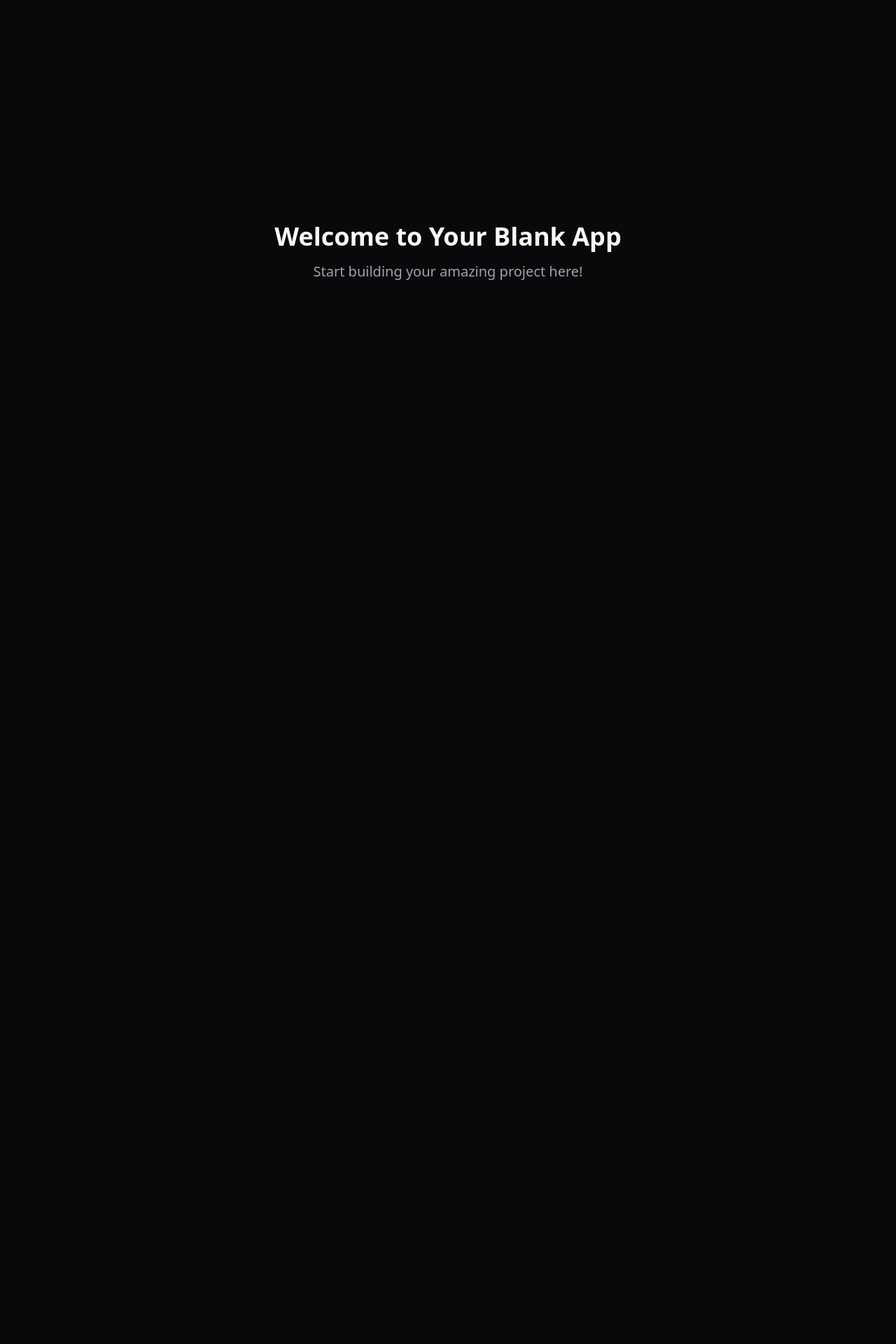
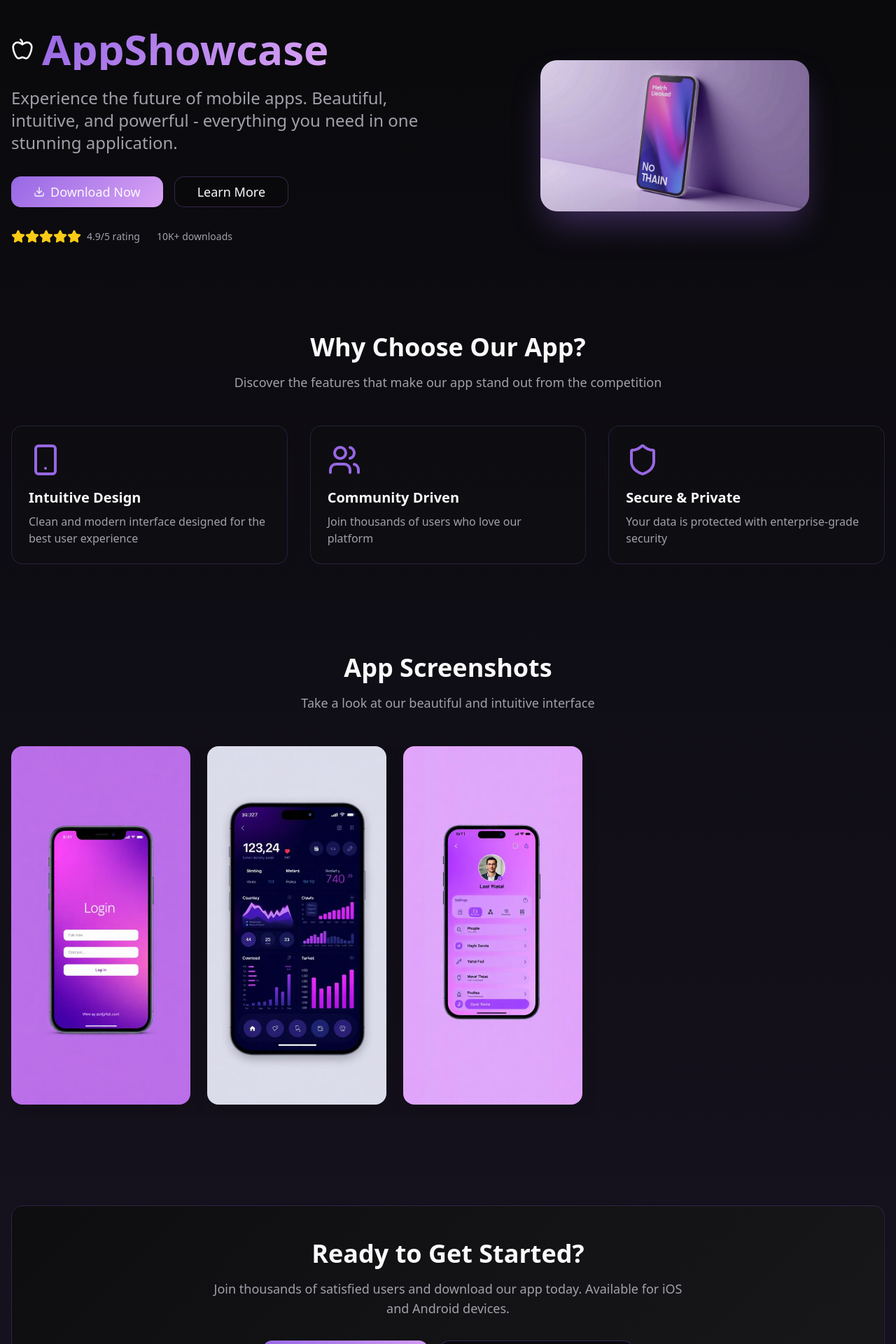
Before and after one commit to baccu447/app-showcase-page, a React (Vite) app: page / in a window 1280 px wide. Shown: the part 40-1960 px from the top of the page at 70% size. Before the commit the page ends 800 px from the top, so only its background shows below. Built offline with nearby package versions, Linux system fonts and the light colour scheme.

Commit message:
Add app screenshots

```diff
--- a/index.html
+++ b/index.html
@@ -3,18 +3,24 @@
   <head>
     <meta charset="UTF-8" />
     <meta name="viewport" content="width=device-width, initial-scale=1.0" />
-    <title>app-showcase-page</title>
-    <meta name="description" content="Lovable Generated Project" />
-    <meta name="author" content="Lovable" />
+    <title>AppShowcase - Beautiful Mobile App Landing Page</title>
+    <meta name="description" content="Experience the future of mobile apps with AppShowcase. Beautiful, intuitive, and powerful - download our premium mobile application today." />
+    <meta name="author" content="AppShowcase Team" />
+    <meta name="keywords" content="mobile app, iOS app, Android app, app download, premium app, beautiful design" />
 
-    <meta property="og:title" content="app-showcase-page" />
-    <meta property="og:description" content="Lovable Generated Project" />
+    <meta property="og:title" content="AppShowcase - Beautiful Mobile App Landing Page" />
+    <meta property="og:description" content="Experience the future of mobile apps with AppShowcase. Beautiful, intuitive, and powerful - download our premium mobile application today." />
     <meta property="og:type" content="website" />
     <meta property="og:image" content="https://lovable.dev/opengraph-image-p98pqg.png" />
 
     <meta name="twitter:card" content="summary_large_image" />
-    <meta name="twitter:site" content="@lovable_dev" />
+    <meta name="twitter:site" content="@appshowcase" />
+    <meta name="twitter:title" content="AppShowcase - Beautiful Mobile App Landing Page" />
+    <meta name="twitter:description" content="Experience the future of mobile apps with AppShowcase. Beautiful, intuitive, and powerful app." />
     <meta name="twitter:image" content="https://lovable.dev/opengraph-image-p98pqg.png" />
+
+    <!-- Canonical URL -->
+    <link rel="canonical" href="https://appshowcase.lovableproject.com" />
   </head>
 
   <body>
--- a/src/components/ui/button.tsx
+++ b/src/components/ui/button.tsx
@@ -18,6 +18,7 @@ const buttonVariants = cva(
           "bg-secondary text-secondary-foreground hover:bg-secondary/80",
         ghost: "hover:bg-accent hover:text-accent-foreground",
         link: "text-primary underline-offset-4 hover:underline",
+        hero: "bg-gradient-primary text-foreground hover:shadow-premium transition-all duration-300 hover:scale-105",
       },
       size: {
         default: "h-10 px-4 py-2",
--- a/src/pages/Index.tsx
+++ b/src/pages/Index.tsx
@@ -1,12 +1,164 @@
-// Update this page (the content is just a fallback if you fail to update the page)
+import { Button } from "@/components/ui/button";
+import { Card } from "@/components/ui/card";
+import { Download, Apple, Smartphone, Star, Users, Shield } from "lucide-react";
+import heroPhone from "@/assets/hero-phone.jpg";
+import screenshot1 from "@/assets/screenshot-1.jpg";
+import screenshot2 from "@/assets/screenshot-2.jpg";
+import screenshot3 from "@/assets/screenshot-3.jpg";
 
 const Index = () => {
+  const screenshots = [screenshot1, screenshot2, screenshot3];
+
+  const features = [
+    {
+      icon: Smartphone,
+      title: "Intuitive Design",
+      description: "Clean and modern interface designed for the best user experience"
+    },
+    {
+      icon: Users,
+      title: "Community Driven",
+      description: "Join thousands of users who love our platform"
+    },
+    {
+      icon: Shield,
+      title: "Secure & Private",
+      description: "Your data is protected with enterprise-grade security"
+    }
+  ];
+
   return (
-    <div className="min-h-screen flex items-center justify-center bg-background">
-      <div className="text-center">
-        <h1 className="text-4xl font-bold mb-4">Welcome to Your Blank App</h1>
-        <p className="text-xl text-muted-foreground">Start building your amazing project here!</p>
-      </div>
+    <div className="min-h-screen bg-gradient-hero">
+      {/* Hero Section */}
+      <section className="container mx-auto px-4 pt-20 pb-16">
+        <div className="flex flex-col lg:flex-row items-center gap-12">
+          <div className="flex-1 text-center lg:text-left">
+            <div className="flex items-center justify-center lg:justify-start gap-3 mb-6">
+              <Apple className="w-8 h-8 text-foreground" />
+              <h1 className="text-4xl lg:text-6xl font-bold bg-gradient-primary bg-clip-text text-transparent">
+                AppShowcase
+              </h1>
+            </div>
+
+            <p className="text-xl lg:text-2xl text-muted-foreground mb-8 max-w-2xl">
+              Experience the future of mobile apps. Beautiful, intuitive, and powerful -
+              everything you need in one stunning application.
+            </p>
+
+            <div className="flex flex-col sm:flex-row gap-4 justify-center lg:justify-start">
+              <Button variant="hero" size="lg" className="text-lg px-8 py-4">
+                <Download className="w-5 h-5" />
+                Download Now
+              </Button>
+              <Button variant="outline" size="lg" className="text-lg px-8 py-4 border-primary/30 hover:border-primary">
+                Learn More
+              </Button>
+            </div>
+
+            <div className="flex items-center justify-center lg:justify-start gap-6 mt-8">
+              <div className="flex items-center gap-2">
+                <div className="flex">
+                  {[...Array(5)].map((_, i) => (
+                    <Star key={i} className="w-5 h-5 fill-yellow-400 text-yellow-400" />
+                  ))}
+                </div>
+                <span className="text-sm text-muted-foreground">4.9/5 rating</span>
+              </div>
+              <div className="text-sm text-muted-foreground">
+                10K+ downloads
+              </div>
+            </div>
+          </div>
+
+          <div className="flex-1 flex justify-center">
+            <div className="relative">
+              <img
+                src={heroPhone}
+                alt="App preview on iPhone"
+                className="w-80 lg:w-96 rounded-3xl shadow-premium"
+              />
+              <div className="absolute inset-0 bg-gradient-primary opacity-10 rounded-3xl"></div>
+            </div>
+          </div>
+        </div>
+      </section>
+
+      {/* Features Section */}
+      <section className="container mx-auto px-4 py-16">
+        <div className="text-center mb-12">
+          <h2 className="text-3xl lg:text-4xl font-bold mb-4">
+            Why Choose Our App?
+          </h2>
+          <p className="text-lg text-muted-foreground max-w-2xl mx-auto">
+            Discover the features that make our app stand out from the competition
+          </p>
+        </div>
+
+        <div className="grid md:grid-cols-3 gap-8">
+          {features.map((feature, index) => (
+            <Card key={index} className="p-6 bg-card/50 border-primary/20 hover:shadow-card transition-all duration-300 hover:scale-105">
+              <feature.icon className="w-12 h-12 text-primary mb-4" />
+              <h3 className="text-xl font-semibold mb-2">{feature.title}</h3>
+              <p className="text-muted-foreground">{feature.description}</p>
+            </Card>
+          ))}
+        </div>
+      </section>
+
+      {/* Screenshots Section */}
+      <section className="container mx-auto px-4 py-16">
+        <div className="text-center mb-12">
+          <h2 className="text-3xl lg:text-4xl font-bold mb-4">
+            App Screenshots
+          </h2>
+          <p className="text-lg text-muted-foreground">
+            Take a look at our beautiful and intuitive interface
+          </p>
+        </div>
+
+        <div className="flex gap-6 overflow-x-auto pb-4 snap-x snap-mandatory">
+          {screenshots.map((screenshot, index) => (
+            <div key={index} className="flex-shrink-0 snap-center">
+              <img
+                src={screenshot}
+                alt={`App screenshot ${index + 1}`}
+                className="w-64 h-auto rounded-2xl shadow-card hover:shadow-premium transition-all duration-300 hover:scale-105"
+              />
+            </div>
+          ))}
+        </div>
+      </section>
+
+      {/* Download Section */}
+      <section className="container mx-auto px-4 py-16">
+        <Card className="bg-gradient-secondary border-primary/20 text-center p-12">
+          <h2 className="text-3xl lg:text-4xl font-bold mb-4">
+            Ready to Get Started?
+          </h2>
+          <p className="text-lg text-muted-foreground mb-8 max-w-2xl mx-auto">
+            Join thousands of satisfied users and download our app today.
+            Available for iOS and Android devices.
+          </p>
+
+          <div className="flex flex-col sm:flex-row gap-4 justify-center">
+            <Button variant="hero" size="lg" className="text-lg px-8 py-4">
+              <Apple className="w-5 h-5" />
+              Download for iOS
+            </Button>
+            <Button variant="outline" size="lg" className="text-lg px-8 py-4 border-primary/30 hover:border-primary">
+              <Download className="w-5 h-5" />
+              Download for Android
+            </Button>
+          </div>
+        </Card>
+      </section>
+
+      {/* Footer */}
+      <footer className="container mx-auto px-4 py-8 border-t border-primary/20">
+        <div className="text-center text-muted-foreground">
+          <p>&copy; 2024 AppShowcase. All rights reserved.</p>
+        </div>
+      </footer>
     </div>
   );
 };
```
Also changed, not shown: src/assets/screenshot-3.jpg (added).
